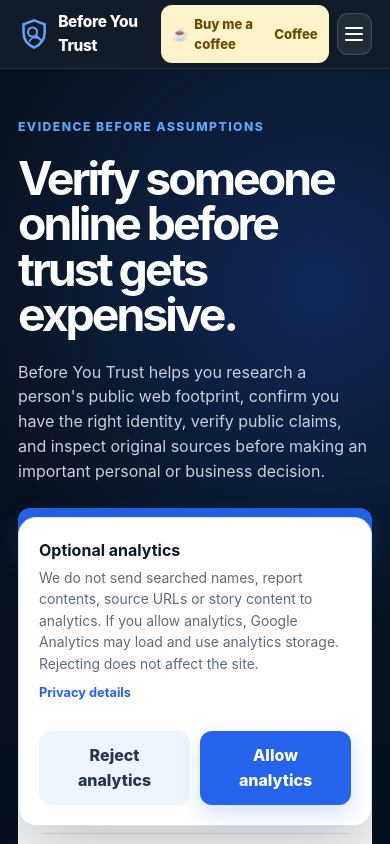
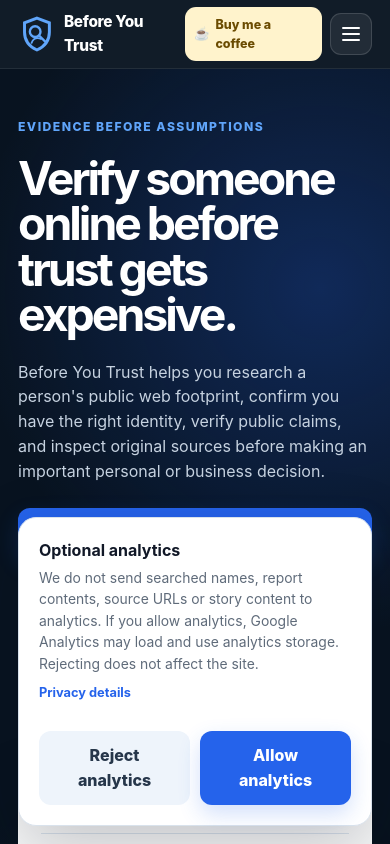
Before and after one commit to kuefmz/before-you-trust, a Next.js app: page / in a window 390 px wide. Shown: the top 844 px of the page. Built offline with nearby package versions, Linux system fonts and the light colour scheme; no server answers.

Commit message:
Fit support CTA across mobile widths

```diff
--- a/app/globals.css
+++ b/app/globals.css
@@ -125,11 +125,15 @@ select:focus-visible {
   border-radius: 11px;
   color: #6b4b00;
   display: inline-flex;
-  font-size: 0.82rem;
+  font-size: 0.78rem;
   font-weight: 800;
   gap: 6px;
   min-height: 42px;
-  padding: 9px 11px;
+  padding: 8px 9px;
+}
+
+.mobile-nav__support-short {
+  display: none;
 }
 
 .mobile-nav__toggle {
@@ -1099,10 +1103,12 @@ select:focus-visible {
     width: 32px;
   }
 
-  .mobile-nav__support {
-    font-size: 0.76rem;
-    padding-left: 9px;
-    padding-right: 9px;
+  .mobile-nav__support-long {
+    display: none;
+  }
+
+  .mobile-nav__support-short {
+    display: inline;
   }
 }
 
```
